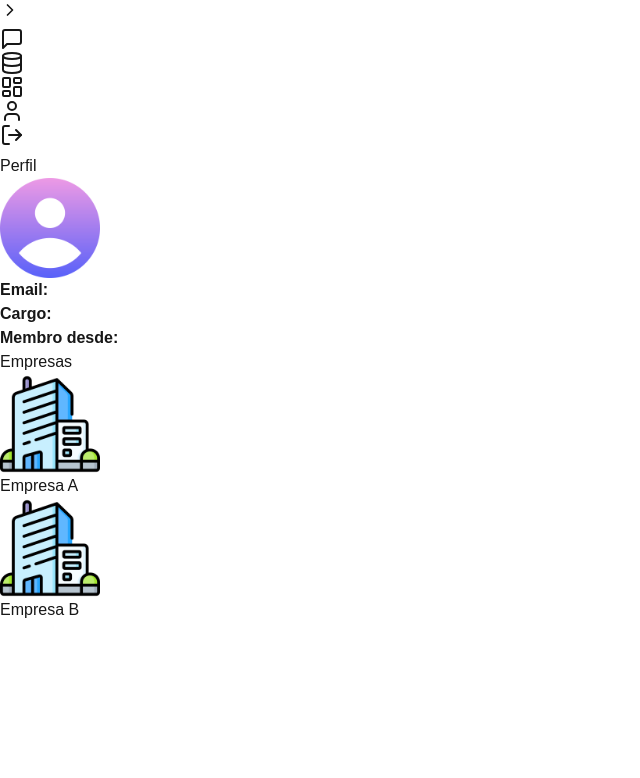
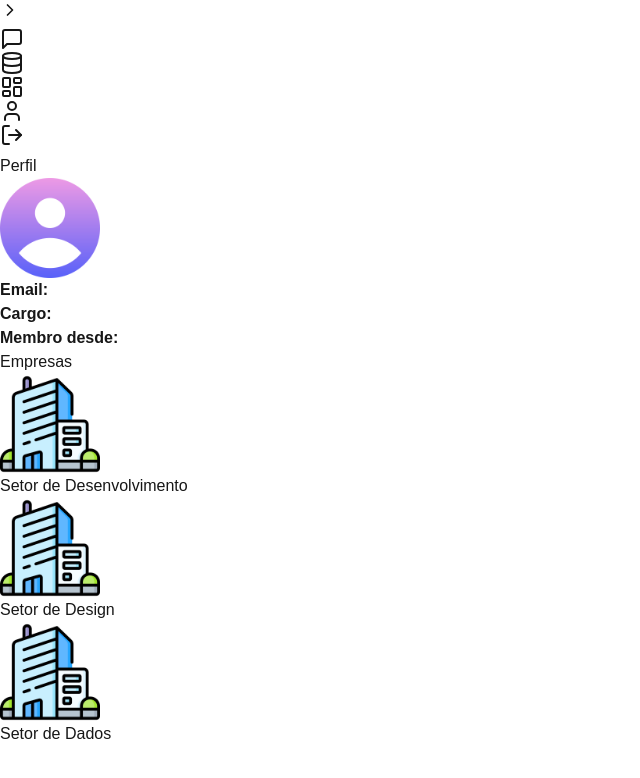
Before and after one commit to chicofgdl/maia, a Next.js app: page /profile in a window 1280 px wide. Shown: the top 778 px of the page, without its empty margins (0-640 px from the left). Built offline with nearby package versions, Linux system fonts and the light colour scheme.

Commit message:
corrige pagina de perfil

```diff
--- a/src/app/profile/page.tsx
+++ b/src/app/profile/page.tsx
@@ -5,34 +5,40 @@ import { Trash } from "lucide-react";
 import Image from "next/image";
 
 const mockUserProfile = {
-    name: "Chico",
-    email: "fglb@cin.ufpe.br",
-    role: "Administrador",
-    createdAt: "30/01/2025",
     profilePicture: "/assets/images/profile_mock.png",
 };
 
-const mockCompanies = [
+const setoresMockados = [
     {
         id: 1,
-        name: "Empresa A",
+        name: "Setor de Desenvolvimento",
         image: "/assets/images/company_icon.png",
         employees: [
-            { id: 1, name: "Funcionário 1", role: "Desenvolvedor" },
-            { id: 2, name: "Funcionário 2", role: "Desenvolvedor" },
-            { id: 3, name: "Funcionário 3", role: "Desenvolvedor" },
-            { id: 4, name: "Funcionário 4", role: "Designer" },
-            { id: 5, name: "Funcionário 5", role: "Designer" },
-            { id: 6, name: "Funcionário 6", role: "Tech leader" },
+            { id: 1, name: "Desenvolvedor 1", role: "Desenvolvedor" },
+            { id: 2, name: "Desenvolvedor 2", role: "Desenvolvedor" },
+            { id: 3, name: "Desenvolvedor 3", role: "Desenvolvedor" },
+            { id: 4, name: "Desenvolvedor 4", role: "Desenvolvedor" },
+            { id: 5, name: "Desenvolvedor 5", role: "Desenvolvedor" },
+            { id: 6, name: "Desenvolvedor 6", role: "Desenvolvedor" },
         ],
     },
     {
         id: 2,
-        name: "Empresa B",
+        name: "Setor de Design",
         image: "/assets/images/company_icon.png",
         employees: [
-            { id: 7, name: "Funcionário 7", role: "Gerente" },
-            { id: 8, name: "Funcionário 8", role: "Analista" },
+            { id: 7, name: "Designer 7", role: "Designer" },
+            { id: 8, name: "Designer 8", role: "Designer" },
+        ],
+    },
+    {
+        id: 3,
+        name: "Setor de Dados",
+        image: "/assets/images/company_icon.png",
+        employees: [
+            { id: 7, name: "Analista 8", role: "Analista" },
+            { id: 8, name: "Analista 9", role: "Analista" },
+            { id: 9, name: "Analista 10", role: "Analista" },
         ],
     },
 ];
@@ -48,6 +54,7 @@ const Profile = () => {
         password: "",
         email: "",
         company: "",
+        createdAt: "",
     });
 
     useEffect(() => {
@@ -61,7 +68,7 @@ const Profile = () => {
 
     const handleCompanyClick = (companyId: number) => {
         setSelectedCompany(companyId);
-        const selected = mockCompanies.find(
+        const selected = setoresMockados.find(
             (company) => company.id === companyId
         );
         setEmployees(selected ? selected.employees : []);
@@ -70,14 +77,14 @@ const Profile = () => {
     const handleAddEmployee = () => {
         if (!selectedCompany) return;
 
-        const companyIndex = mockCompanies.findIndex(
+        const companyIndex = setoresMockados.findIndex(
             (c) => c.id === selectedCompany
         );
         if (companyIndex === -1) return;
 
         const newId =
             Math.max(
-                ...mockCompanies.flatMap((c) => c.employees.map((e) => e.id)),
+                ...setoresMockados.flatMap((c) => c.employees.map((e) => e.id)),
                 0
             ) + 1;
 
@@ -90,14 +97,12 @@ const Profile = () => {
             createdAt: new Date().toLocaleDateString(),
         };
 
-        // Obtém os usuários existentes do localStorage
         const existingUsers = JSON.parse(
             localStorage.getItem("validUsers") || "[]"
         );
-        // Cria um login e salva no localStorage
+
         const username = newEmployee.username.toLowerCase().replace(/ /g, "");
 
-        // Verifica se o usuário já existe
         const userExists = existingUsers.some(
             (user) => user.username === username
         );
@@ -107,8 +112,8 @@ const Profile = () => {
             return;
         }
         // Atualiza a empresa com o novo funcionário
-        mockCompanies[companyIndex].employees.push(newEmployeeData);
-        setEmployees([...mockCompanies[companyIndex].employees]);
+        setoresMockados[companyIndex].employees.push(newEmployeeData);
+        setEmployees([...setoresMockados[companyIndex].employees]);
 
         const newUser = {
             username: newEmployee.username,
@@ -121,7 +126,7 @@ const Profile = () => {
 
         // Atualiza a lista de usuários e salva no localStorage
         const updatedUsers = [...existingUsers, newUser];
-        console.log(newUser);
+        console.log("newUser: ", newUser);
         localStorage.setItem("validUsers", JSON.stringify(updatedUsers));
 
         console.log("Usuários cadastrados:", updatedUsers);
@@ -137,6 +142,7 @@ const Profile = () => {
             password: "",
             email: "",
             company: "",
+            createdAt: "",
         });
         setShowAddEmployeeModal(false);
     };
@@ -147,7 +153,7 @@ const Profile = () => {
         );
     };
     if (!currentUser) {
-        return <div>Carregando...</div>; // ou alguma outra forma de indicação de carregamento
+        return <div>Carregando...</div>;
     }
     return (
         <div className="w-full h-screen flex bg-gray-700 p-6 gap-6 justify-center">
@@ -197,10 +203,10 @@ const Profile = () => {
                         Empresas
                     </h2>
                     <div className="grid grid-cols-1 sm:grid-cols-2 md:grid-cols-3 lg:grid-cols-4 xl:grid-cols-6 gap-6">
-                        {mockCompanies.map((company) => (
+                        {setoresMockados.map((company) => (
                             <div
                                 key={company.id}
-                                className="bg-[#50A296] p-4 rounded-xl shadow-lg cursor-pointer hover:bg-[#50A296]/80"
+                                className="bg-[#50A296]/50 p-4 rounded-xl shadow-lg cursor-pointer hover:bg-[#50A296]/80"
                                 onClick={() => handleCompanyClick(company.id)}
                             >
                                 <Image
@@ -210,7 +216,7 @@ const Profile = () => {
                                     height={100}
                                     className="w-full h-32 object-cover rounded-md"
                                 />
-                                <h3 className="mt-2 text-center font-semibold">
+                                <h3 className="mt-2 text-center font-semibold text-gray-200">
                                     {company.name}
                                 </h3>
                             </div>
@@ -228,7 +234,7 @@ const Profile = () => {
                             {employees.map((employee) => (
                                 <div
                                     key={employee.id}
-                                    className="flex items-center bg-slate-300 p-4 rounded-xl shadow-lg"
+                                    className="flex items-center bg-[#50A296]/50 p-4 rounded-xl shadow-lg"
                                 >
                                     <div className="w-16 h-16 bg-gray-300 rounded-full overflow-hidden">
                                         <Image
@@ -240,7 +246,7 @@ const Profile = () => {
                                         />
                                     </div>
                                     <div className="flex-1 pl-4">
-                                        <p className="font-semibold">
+                                        <p className="font-semibold text-gray-200">
                                             {employee.name} | {employee.role}
                                         </p>
                                     </div>
```
